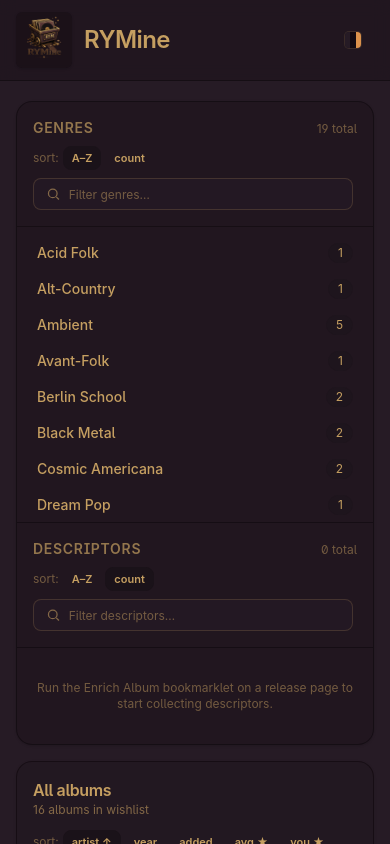
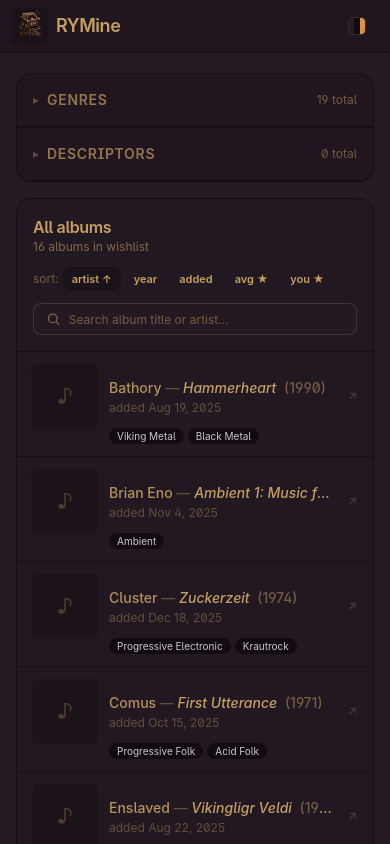
Before and after one commit to ElderSignStudio/RYMine, a SvelteKit app: page / in a window 390 px wide. Shown: the top 844 px of the page. Built offline with nearby package versions, Linux system fonts and the light colour scheme.

Commit message:
Refines mobile experience: amller headers, sticky filters

```diff
--- a/src/routes/(app)/+layout.svelte
+++ b/src/routes/(app)/+layout.svelte
@@ -20,6 +20,22 @@
 	let fileInput = $state<HTMLInputElement | null>(null);
 	let importForm = $state<HTMLFormElement | null>(null);
 	let finishModalOpen = $state(false);
+
+	// Mobile-only collapse state for the sidebar sections. We initialise from
+	// the URL (read directly, not from the $derived `filters`, to avoid Svelte
+	// state-init warnings) so a deep link with ?g=… or ?d=… arrives expanded.
+	// On lg+ these flags don't affect layout — CSS forces the panels open.
+	let genresOpenMobile = $state<boolean>(Boolean(page.url.searchParams.get('g')));
+	let descriptorsOpenMobile = $state<boolean>(Boolean(page.url.searchParams.get('d')));
+	$effect(() => {
+		// Auto-expand the section when its filter becomes active (e.g. user
+		// tapped a genre badge from an album row). We only open — never auto-
+		// close — so manual collapses stay in effect.
+		if (filters.genre) genresOpenMobile = true;
+	});
+	$effect(() => {
+		if (filters.descriptor) descriptorsOpenMobile = true;
+	});
 
 	// URL is the source of truth for selected genre / descriptor / search /
 	// sort. See $lib/filters.ts for the rationale (back-nav, bookmarkability).
@@ -158,13 +174,15 @@
 	<header
 		class="sticky top-0 z-20 border-b border-base-300/70 bg-base-200/80 backdrop-blur supports-backdrop-filter:bg-base-200/60"
 	>
-		<div class="mx-auto flex w-full max-w-7xl items-center gap-3 px-4 py-3 sm:px-6">
-			<a href="/" class="flex items-center gap-3" title="Back to album list">
+		<div
+			class="mx-auto flex w-full max-w-7xl items-center gap-2 px-3 py-2 sm:gap-3 sm:px-6 sm:py-3"
+		>
+			<a href="/" class="flex items-center gap-2 sm:gap-3" title="Back to album list">
 				<span
-					class="relative block h-14 w-14 shrink-0 overflow-hidden rounded-md bg-base-300/40 shadow-sm"
+					class="relative block h-9 w-9 shrink-0 overflow-hidden rounded-md bg-base-300/40 shadow-sm sm:h-14 sm:w-14"
 				>
 					<span
-						class="absolute inset-0 flex items-center justify-center text-2xl text-base-content/40"
+						class="absolute inset-0 flex items-center justify-center text-lg text-base-content/40 sm:text-2xl"
 						aria-hidden="true"
 					>
 						⛏
@@ -177,7 +195,7 @@
 						decoding="async"
 					/>
 				</span>
-				<h1 class="text-2xl font-semibold tracking-tight sm:text-3xl">RYMine</h1>
+				<h1 class="text-lg font-semibold tracking-tight sm:text-3xl">RYMine</h1>
 			</a>
 
 			<div class="ml-auto flex items-center gap-3">
@@ -346,6 +364,51 @@
 				</form>
 			</div>
 		</div>
+
+		<!-- Mobile-only active-filter strip. Rides along with the sticky header
+		     so it stays visible while the album list scrolls underneath. -->
+		{#if filters.genre || filters.descriptor || filters.query}
+			<div class="border-t border-base-300/70 bg-base-200/85 px-3 py-1.5 lg:hidden">
+				<div class="mx-auto flex w-full max-w-7xl flex-wrap items-center gap-1.5 text-xs">
+					<span class="text-base-content/50">filters:</span>
+					{#if filters.genre}
+						<button
+							type="button"
+							class="badge gap-1 badge-sm badge-primary"
+							onclick={() => selectGenre(filters.genre as string)}
+							title="Remove genre filter"
+						>
+							{filters.genre}
+							<span aria-hidden="true">✕</span>
+						</button>
+					{/if}
+					{#if filters.descriptor}
+						<button
+							type="button"
+							class="badge gap-1 badge-sm italic badge-secondary"
+							onclick={() => selectDescriptor(filters.descriptor as string)}
+							title="Remove descriptor filter"
+						>
+							{filters.descriptor}
+							<span aria-hidden="true">✕</span>
+						</button>
+					{/if}
+					{#if filters.query}
+						<span class="badge gap-1 badge-ghost badge-sm" title={`search: ${filters.query}`}>
+							“{filters.query}”
+						</span>
+					{/if}
+					<button
+						type="button"
+						class="btn ml-auto btn-ghost btn-xs"
+						onclick={clearAllFilters}
+						title="Clear all filters and search"
+					>
+						Clear all
+					</button>
+				</div>
+			</div>
+		{/if}
 	</header>
 
 	<!-- Active full-sync banner -->
@@ -475,13 +538,30 @@
 		>
 			<!-- Genres section -->
 			<div class="flex min-h-0 flex-col">
-				<div class="border-b border-base-300/70 p-4">
-					<div class="mb-2 flex items-baseline justify-between">
+				<!-- Section header — clickable on mobile to toggle, inert on lg+
+				     (the body below is forced open by Tailwind anyway). -->
+				<button
+					type="button"
+					onclick={() => (genresOpenMobile = !genresOpenMobile)}
+					class="flex w-full items-center justify-between gap-2 border-b border-base-300/70 p-4 text-left transition-colors hover:bg-base-300/30 lg:cursor-default lg:hover:bg-transparent"
+					aria-expanded={genresOpenMobile}
+					aria-controls="sidebar-genres-body"
+				>
+					<span class="flex min-w-0 items-center gap-2">
+						<span class="text-xs text-base-content/40 lg:hidden" aria-hidden="true"
+							>{genresOpenMobile ? '▾' : '▸'}</span
+						>
 						<h2 class="text-sm font-semibold tracking-wider text-base-content/70 uppercase">
 							Genres
 						</h2>
+						{#if filters.genre && !genresOpenMobile}
+							<span class="badge truncate badge-sm badge-primary lg:hidden" title="active genre">
+								{filters.genre}
+							</span>
+						{/if}
+					</span>
 					<span
-							class="text-xs text-base-content/50"
+						class="shrink-0 text-xs text-base-content/50"
 						title={filters.descriptor || filters.query
 							? 'genres available within current descriptor + search'
 							: 'across all albums'}
@@ -489,7 +569,13 @@
 						{allGenres.length}
 						{filters.descriptor || filters.query ? 'here' : 'total'}
 					</span>
-					</div>
+				</button>
+
+				<div
+					id="sidebar-genres-body"
+					class="flex min-h-0 flex-col {genresOpenMobile ? '' : 'hidden'} lg:flex"
+				>
+					<div class="border-b border-base-300/70 px-4 pt-3 pb-4">
 						<div class="mb-2 flex items-center gap-1 text-xs">
 							<span class="text-base-content/50">sort:</span>
 							<button
@@ -532,7 +618,9 @@
 						</label>
 					</div>
 
-				<ul class="scrollbar-soft max-h-[35vh] min-h-0 flex-1 overflow-y-auto p-2 lg:max-h-[36vh]">
+					<ul
+						class="scrollbar-soft max-h-[35vh] min-h-0 flex-1 overflow-y-auto p-2 lg:max-h-[36vh]"
+					>
 						{#each visibleGenres as genre (genre.name)}
 							<li>
 								<button
@@ -558,16 +646,35 @@
 						{/each}
 					</ul>
 				</div>
+			</div>
 
 			<!-- Descriptors section -->
 			<div class="flex min-h-0 flex-col border-t border-base-300/70">
-				<div class="border-b border-base-300/70 p-4">
-					<div class="mb-2 flex items-baseline justify-between">
+				<button
+					type="button"
+					onclick={() => (descriptorsOpenMobile = !descriptorsOpenMobile)}
+					class="flex w-full items-center justify-between gap-2 border-b border-base-300/70 p-4 text-left transition-colors hover:bg-base-300/30 lg:cursor-default lg:hover:bg-transparent"
+					aria-expanded={descriptorsOpenMobile}
+					aria-controls="sidebar-descriptors-body"
+				>
+					<span class="flex min-w-0 items-center gap-2">
+						<span class="text-xs text-base-content/40 lg:hidden" aria-hidden="true"
+							>{descriptorsOpenMobile ? '▾' : '▸'}</span
+						>
 						<h2 class="text-sm font-semibold tracking-wider text-base-content/70 uppercase">
 							Descriptors
 						</h2>
+						{#if filters.descriptor && !descriptorsOpenMobile}
 							<span
-							class="text-xs text-base-content/50"
+								class="badge gap-1 truncate badge-sm italic badge-secondary lg:hidden"
+								title="active descriptor"
+							>
+								{filters.descriptor}
+							</span>
+						{/if}
+					</span>
+					<span
+						class="shrink-0 text-xs text-base-content/50"
 						title={filters.genre || filters.query
 							? 'descriptors available within current genre + search'
 							: 'across all albums'}
@@ -575,7 +682,13 @@
 						{allDescriptors.length}
 						{filters.genre || filters.query ? 'here' : 'total'}
 					</span>
-					</div>
+				</button>
+
+				<div
+					id="sidebar-descriptors-body"
+					class="flex min-h-0 flex-col {descriptorsOpenMobile ? '' : 'hidden'} lg:flex"
+				>
+					<div class="border-b border-base-300/70 px-4 pt-3 pb-4">
 						<div class="mb-2 flex items-center gap-1 text-xs">
 							<span class="text-base-content/50">sort:</span>
 							<button
@@ -588,7 +701,9 @@
 							</button>
 							<button
 								type="button"
-							class="btn btn-ghost btn-xs {uiState.descriptorSort === 'count' ? 'btn-active' : ''}"
+								class="btn btn-ghost btn-xs {uiState.descriptorSort === 'count'
+									? 'btn-active'
+									: ''}"
 								onclick={() => (uiState.descriptorSort = 'count')}
 								title="By album count, highest first"
 							>
@@ -618,7 +733,9 @@
 						</label>
 					</div>
 
-				<ul class="scrollbar-soft max-h-[35vh] min-h-0 flex-1 overflow-y-auto p-2 lg:max-h-[36vh]">
+					<ul
+						class="scrollbar-soft max-h-[35vh] min-h-0 flex-1 overflow-y-auto p-2 lg:max-h-[36vh]"
+					>
 						{#each visibleDescriptors as descriptor (descriptor.name)}
 							<li>
 								<button
@@ -647,6 +764,7 @@
 							</li>
 						{/each}
 					</ul>
+				</div>
 			</div>
 
 			{#if filters.genre || filters.descriptor || filters.query}
--- a/src/routes/(app)/+page.svelte
+++ b/src/routes/(app)/+page.svelte
@@ -236,8 +236,9 @@
 		</label>
 
 		{#if filters.genre || filters.descriptor}
-			<!-- Compact reminder of which filters are active, with one-click dismiss. -->
-			<div class="flex flex-wrap items-center gap-1.5 text-xs text-base-content/60">
+			<!-- Compact reminder of active filters. Hidden on mobile — the
+			     sticky chip strip in the header already covers it there. -->
+			<div class="hidden flex-wrap items-center gap-1.5 text-xs text-base-content/60 lg:flex">
 				<span class="text-base-content/50">filters:</span>
 				{#if filters.genre}
 					<button
@@ -297,6 +298,7 @@
 							{/if}
 						</span>
 						<span class="min-w-0 flex-1">
+							<!-- Title line — artist / title / year. Truncates on mobile if needed. -->
 							<span class="block truncate text-sm font-medium sm:text-[0.95rem]">
 								<span class="text-base-content/90">{album.artist}</span>
 								<span class="text-base-content/40"> — </span>
@@ -304,20 +306,31 @@
 								{#if album.year}
 									<span class="ml-1 text-base-content/50">({album.year})</span>
 								{/if}
+							</span>
+							<!-- Meta line — ratings / added. Block on mobile (its own row),
+							     inline-ish on desktop (sits after the title with a leading dot
+							     so it reads as one continuation). -->
+							{#if typeof album.rymRating === 'number' || typeof album.myRating === 'number' || addedDisplay}
+								<span
+									class="mt-0.5 flex flex-wrap items-center gap-x-2 text-xs leading-tight sm:mt-0 sm:inline sm:gap-x-1"
+								>
 									{#if typeof album.rymRating === 'number'}
-									<span class="ml-1 text-xs text-base-content/55" title="RYM average rating">
-										· ★ {album.rymRating.toFixed(2)}
+										<span class="text-base-content/55" title="RYM average rating">
+											<span class="hidden sm:inline">· </span>★ {album.rymRating.toFixed(2)}
 										</span>
 									{/if}
 									{#if typeof album.myRating === 'number'}
-									<span class="ml-1 text-xs font-medium text-primary/80" title="Your rating">
-										· you {album.myRating}
+										<span class="font-medium text-primary/80" title="Your rating">
+											<span class="hidden sm:inline">· </span>you {album.myRating}
 										</span>
 									{/if}
 									{#if addedDisplay}
-									<span class="ml-1 text-xs text-base-content/40">· added {addedDisplay}</span>
+										<span class="text-base-content/40">
+											<span class="hidden sm:inline">· </span>added {addedDisplay}
+										</span>
 									{/if}
 								</span>
+							{/if}
 						</span>
 					</a>
 					<a
```
Lines whose indentation alone changed are shown as unchanged.
